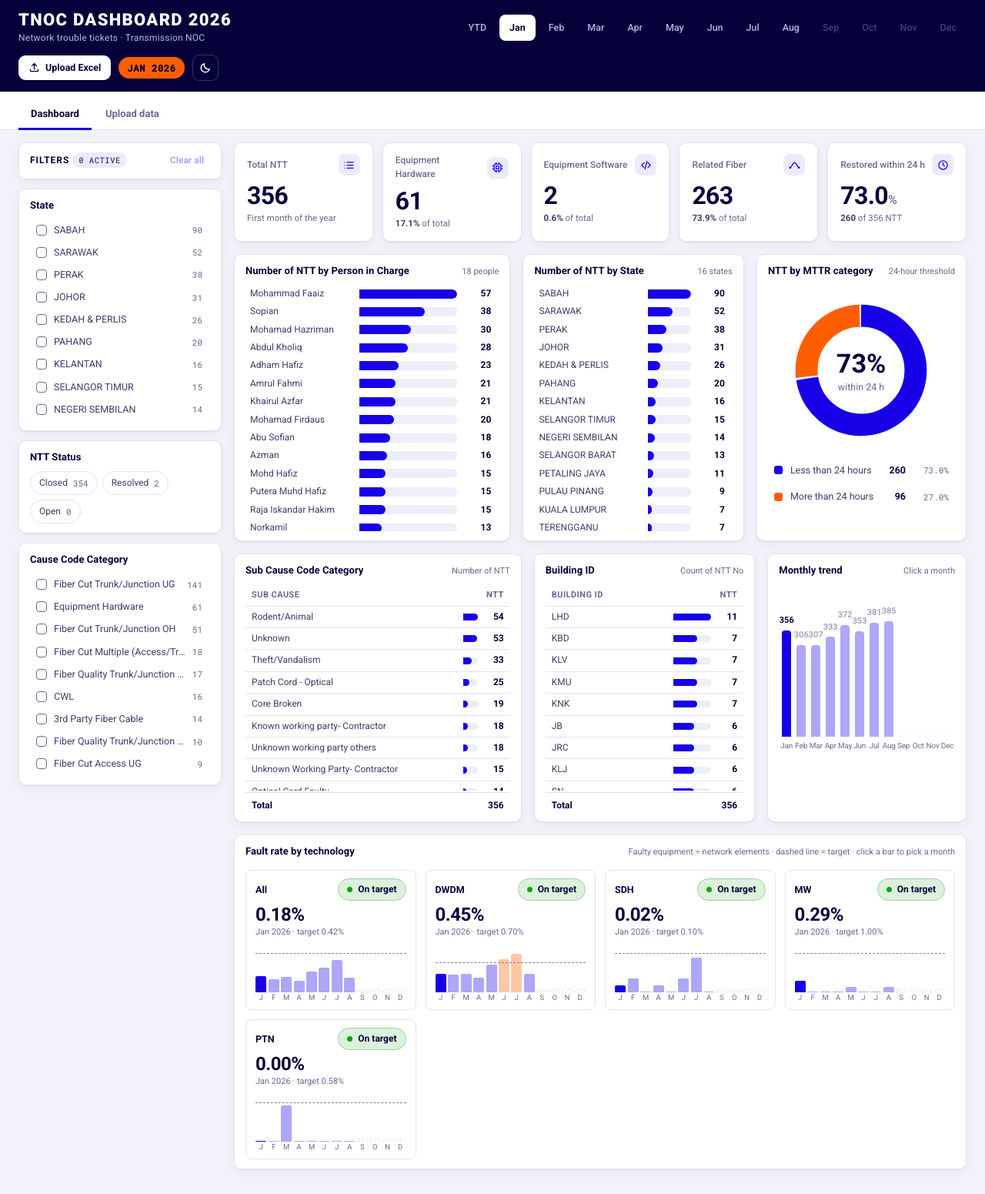
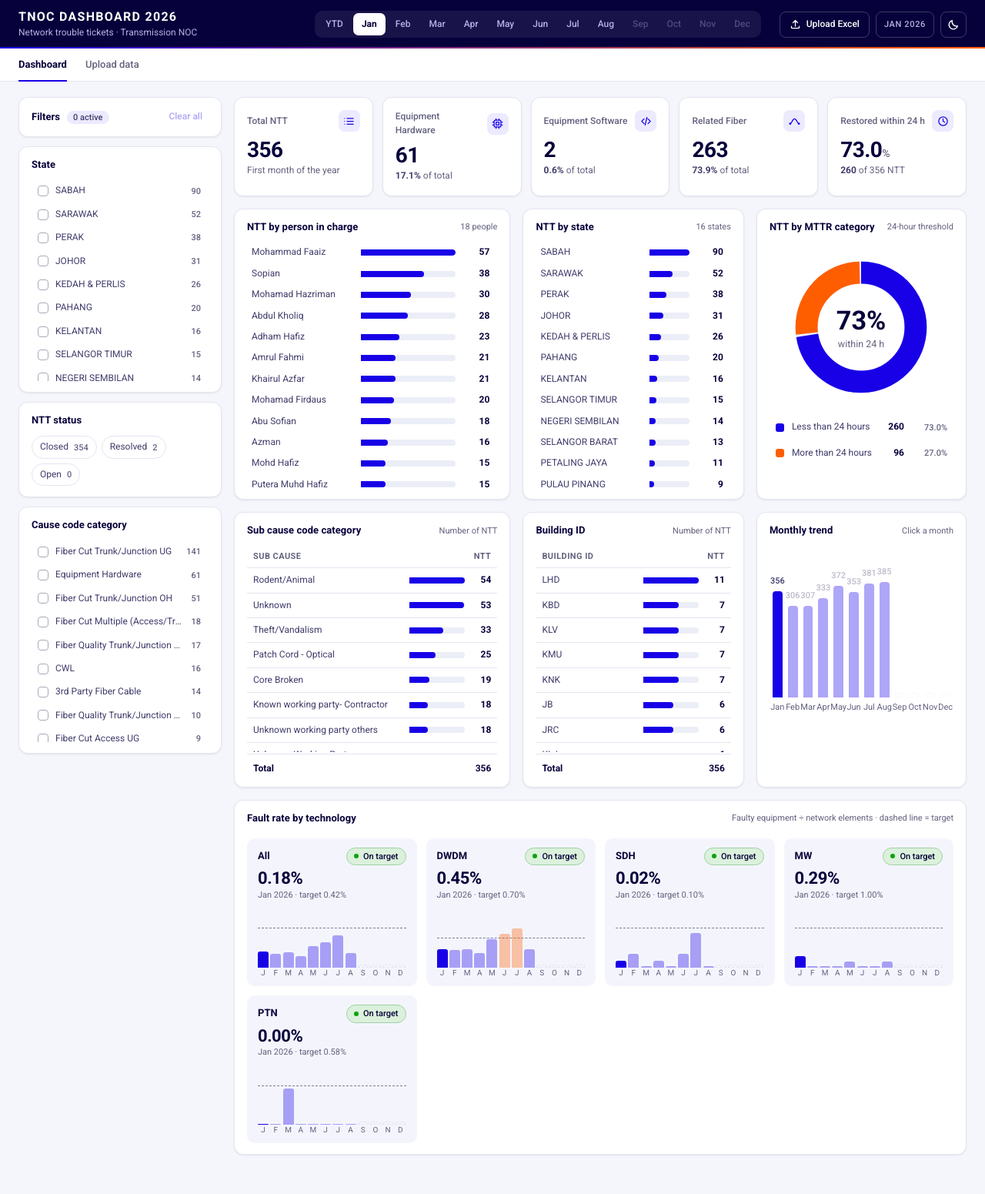
Before and after one commit to amanasmuei/noc-dashboard, a plain HTML site: page index.html in a window 1280 px wide. Shown: the whole page at 77% size. Drawn offline with Linux system fonts and the light colour scheme.

Commit message:
Polish layout and styles for dashboard components, update titles for consistency

```diff
--- a/index.html
+++ b/index.html
@@ -270,6 +270,100 @@ input[type=checkbox]{width:16px;height:16px;accent-color:var(--accent)}
 .wait{font:500 12px var(--mono);color:var(--muted)}
 @media (max-width:980px){.adm-grid{grid-template-columns:minmax(0,1fr)}.adm{padding:14px 16px 32px}}
 
+/* ---------- polish layer: one type scale (11/12/13/16/22/28), one radius scale (6/8/12), one bar style.
+   Kept as a single appended block so it can be re-applied to a fresh export. Geometry read by the script
+   (.trend 220px, .frbars 76px, .fb .m 14px) is deliberately untouched. ---------- */
+:root{--canvas:#f5f6fb;--line:#e3e5f0;--track:#eceef7;--hover:#f4f5fc;--muted:#63627f;
+  --shadow:0 1px 2px rgba(6,1,58,.04),0 1px 3px rgba(6,1,58,.05)}
+.opts,.scr,.tw,.pv-w{scrollbar-width:thin;scrollbar-color:var(--line) transparent}
+
+/* header: quieter title, months as one segmented control, three matching 34px controls */
+.hd{position:relative;padding:12px 24px;gap:10px 24px;border-bottom:0}
+.hd::after{content:"";position:absolute;left:0;right:0;bottom:0;height:2px;background:linear-gradient(90deg,var(--brand),var(--orange))}
+.ttl h1{font-size:16px;font-weight:700;letter-spacing:.08em;line-height:1.25}
+.ttl p{margin-top:2px;letter-spacing:0}
+.months{gap:2px;padding:3px;border-radius:10px;background:rgba(255,255,255,.07)}
+.months button{padding:6px 11px;border-radius:7px;font-size:12px;border:0}
+.months button[aria-pressed="true"]{background:#fff;color:#06013a}
+.hd-r{gap:8px}
+.upb,.pill,.ib{height:34px;border-radius:8px;border:1px solid rgba(255,255,255,.22)}
+.upb{padding:0 12px;background:transparent;color:#fff;font-weight:500;font-size:12px}
+.upb:hover{background:rgba(255,255,255,.1);filter:none}
+.pill{display:inline-flex;align-items:center;padding:0 10px;background:transparent;color:var(--head-mute);font:500 11px var(--font);letter-spacing:.06em}
+.tabs{gap:24px;padding:0 24px}
+.tabs button{padding:12px 0 10px;font-weight:500;border-bottom-width:2px}
+.tabs button:hover{color:var(--ink)}
+.tabs button[aria-selected="true"]{font-weight:700}
+
+/* cards */
+.body{padding:20px 24px 40px}
+.card{border-radius:12px}
+.card-h{align-items:center;padding:14px 16px 0}
+.card-h span{text-align:right}
+.card-b{padding:10px 16px 14px}
+@media (min-width:1181px){.r2,.r3{grid-template-columns:minmax(0,1.25fr) minmax(0,1fr) minmax(0,.95fr)}}
+
+/* filter rail */
+.rail-top{padding:12px 16px}
+.rail-top b{font-size:13px;letter-spacing:0;text-transform:none}
+.tagx{font:500 11px var(--font);letter-spacing:0;text-transform:none;padding:2px 8px;margin-left:6px}
+.clear{font-weight:500}
+.opt{padding:6px 8px;font-size:12px}
+.opt .bx{border-color:color-mix(in srgb,var(--muted) 55%,var(--surface))}
+.opt .c,.chip .c,.leg .p{font:500 11px var(--font);font-variant-numeric:tabular-nums}
+.chip{padding:5px 10px}
+
+/* KPI tiles */
+.kpi{padding:16px;gap:0}
+.kpi .v{font-size:28px;margin-top:8px}
+.kpi .v small{font-size:14px}
+.kpi .s{font-size:12px;margin-top:2px}
+
+/* one bar style everywhere: 8px, square at the baseline, 4px at the data end */
+.brow{padding:5px 6px}
+.brow .bar,.brow .bar i,td .db,td .db i{height:8px;border-radius:0 4px 4px 0}
+.leg{font-size:12px}
+td .db{flex:none;width:72px}
+thead th{border-bottom-width:1px}
+td{padding:7px 8px}
+tbody tr:last-child td{border-bottom:0}
+.tot{border-top-width:1px;padding:10px 8px 0}
+.tb .v{font-weight:500;color:var(--ink2)}
+.tb .m{font-size:11px;letter-spacing:0}
+.tb .col{max-width:28px}
+.fb .col{border-radius:3px 3px 0 0}
+.fb .m{font-size:10px}
+
+/* fault rate: tinted panels instead of boxes inside a box */
+.frp{border:0;border-radius:10px;background:var(--hover);padding:12px 14px 10px}
+.frp-h b{font-size:13px}
+.frp .big{font-size:22px}
+.frp .sub{min-height:32px}
+.fb:hover:not(:disabled){background:var(--track)}
+
+/* shared controls (also used on the Upload data tab) */
+.bdg{font-size:11px;font-weight:500;padding:3px 9px;gap:6px}
+.bdg::before{width:6px;height:6px}
+.iss .bdg{padding:2px 9px}
+.btn{padding:8px 14px;border-radius:8px;font-weight:500}
+.btn.sm{border-radius:6px}
+.stp{padding:16px 16px 0}
+.stp .n{width:24px;height:24px;font-size:12px;background:var(--sel);color:var(--accent-ink)}
+.stp h3{font-size:13px}
+.drop{border-width:1.5px}
+.reqs span{font:500 11px var(--font)}
+select{border-radius:6px}
+.res{border-radius:8px}
+#tip{padding:8px 10px;box-shadow:0 6px 20px rgba(6,1,58,.18)}
+
+@media (max-width:980px){
+  .hd{padding:12px 16px}.tabs{padding:0 16px}.body{padding:12px 16px 28px}
+  .months{flex-wrap:nowrap;max-width:100%;overflow-x:auto;scrollbar-width:none}
+  .months button{flex:none}
+}
+@media (max-width:640px){.kpi .v{font-size:24px}}
+@media (prefers-reduced-motion:no-preference){button{transition:background-color .15s ease,color .15s ease,border-color .15s ease}}
+
 </style>
 
 <svg width="0" height="0" style="position:absolute" aria-hidden="true">
@@ -296,24 +390,24 @@ input[type=checkbox]{width:16px;height:16px;accent-color:var(--accent)}
   <aside class="rail" aria-label="Slicers">
     <div class="card"><div class="rail-top"><b>Filters <span class="tagx" id="fcount">0 active</span></b><span><button class="clear rt" id="rtog" aria-expanded="false">Show</button><button class="clear" id="clear" disabled>Clear all</button></span></div></div>
     <div class="card"><div class="card-h"><h3>State</h3></div><div class="card-b"><div class="opts tall" id="sl-state"></div></div></div>
-    <div class="card"><div class="card-h"><h3>NTT Status</h3></div><div class="card-b"><div class="chips" id="sl-status"></div></div></div>
-    <div class="card"><div class="card-h"><h3>Cause Code Category</h3></div><div class="card-b"><div class="opts tall" id="sl-cause"></div></div></div>
+    <div class="card"><div class="card-h"><h3>NTT status</h3></div><div class="card-b"><div class="chips" id="sl-status"></div></div></div>
+    <div class="card"><div class="card-h"><h3>Cause code category</h3></div><div class="card-b"><div class="opts tall" id="sl-cause"></div></div></div>
   </aside>
 
   <div class="main">
     <div class="kpis" id="kpis"></div>
     <div class="r2">
-      <div class="card"><div class="card-h"><h3>Number of NTT by Person in Charge</h3><span id="picN"></span></div><div class="card-b"><div class="scr" id="v-pic"></div></div></div>
-      <div class="card"><div class="card-h"><h3>Number of NTT by State</h3><span id="stN"></span></div><div class="card-b"><div class="scr" id="v-state"></div></div></div>
+      <div class="card"><div class="card-h"><h3>NTT by person in charge</h3><span id="picN"></span></div><div class="card-b"><div class="scr" id="v-pic"></div></div></div>
+      <div class="card"><div class="card-h"><h3>NTT by state</h3><span id="stN"></span></div><div class="card-b"><div class="scr" id="v-state"></div></div></div>
       <div class="card"><div class="card-h"><h3>NTT by MTTR category</h3><span>24-hour threshold</span></div><div class="card-b"><div class="donut" id="v-mttr"></div></div></div>
     </div>
     <div class="r3">
-      <div class="card"><div class="card-h"><h3>Sub Cause Code Category</h3><span>Number of NTT</span></div><div class="card-b" id="v-sub"></div></div>
-      <div class="card"><div class="card-h"><h3>Building ID</h3><span>Count of NTT No</span></div><div class="card-b" id="v-bld"></div></div>
+      <div class="card"><div class="card-h"><h3>Sub cause code category</h3><span>Number of NTT</span></div><div class="card-b" id="v-sub"></div></div>
+      <div class="card"><div class="card-h"><h3>Building ID</h3><span>Number of NTT</span></div><div class="card-b" id="v-bld"></div></div>
       <div class="card"><div class="card-h"><h3>Monthly trend</h3><span>Click a month</span></div><div class="card-b"><div class="trend" id="v-trend"></div></div></div>
     </div>
     <div class="card" id="c-fr" hidden>
-      <div class="card-h"><h3>Fault rate by technology</h3><span>Faulty equipment ÷ network elements · dashed line = target · click a bar to pick a month</span></div>
+      <div class="card-h"><h3>Fault rate by technology</h3><span>Faulty equipment ÷ network elements · dashed line = target</span></div>
       <div class="card-b"><div class="frg" id="v-fr"></div></div>
     </div>
   </div>
```
